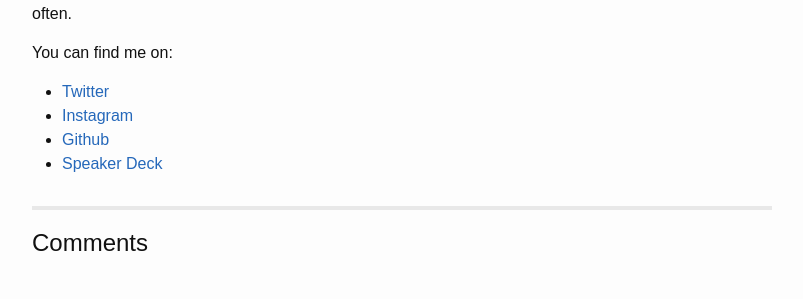
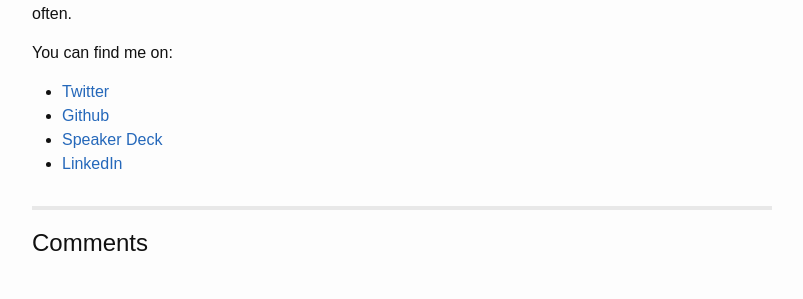
Before and after one commit to jinqian/jinqian.github.io, a Jekyll site: the page built from about.md, in a window 1280 px wide. Shown: the part 180-479 px from the top of the page, without its empty margins (238-1041 px from the left). Built offline with Jekyll 4.4.1, drawn with Linux system fonts in a browser that asks for light colours; comment, search, counter and statistics services are not loaded.

Commit message:
[about] update broken links

```diff
--- a/about.md
+++ b/about.md
@@ -7,7 +7,8 @@
 I'm Qian, mostly a curious technologist. Also into contemporary art. Current motto: eat well and travel often.
 
 You can find me on:
+
 - [Twitter](https://twitter.com/bonbonking)
-- [Instagram](instagram.com/bonbonking/)
-- [Github](github.com/jinqian)
+- [Github](https://github.com/jinqian)
 - [Speaker Deck](https://speakerdeck.com/jinqian)
+- [LinkedIn](https://www.linkedin.com/in/qian-jin-3951501b/)
```
